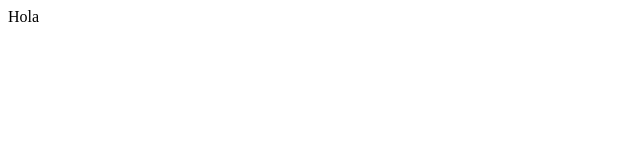
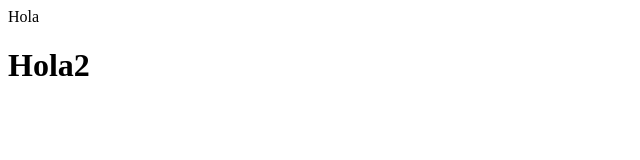
Before and after one commit to JavierGL02/EjemploGit, a plain HTML site: page Index.html in a window 1280 px wide. Shown: the whole page, without its empty margins (0-640 px from the left). Drawn offline with Linux system fonts and the light colour scheme.

Commit message:
se agrega nueva rama

```diff
--- a/Index.html
+++ b/Index.html
@@ -1,3 +1,6 @@
 <html>
 <head>Hola</head>
+	<body>
+			<h1>Hola2</h1>
+	</body>
 </html>
```
